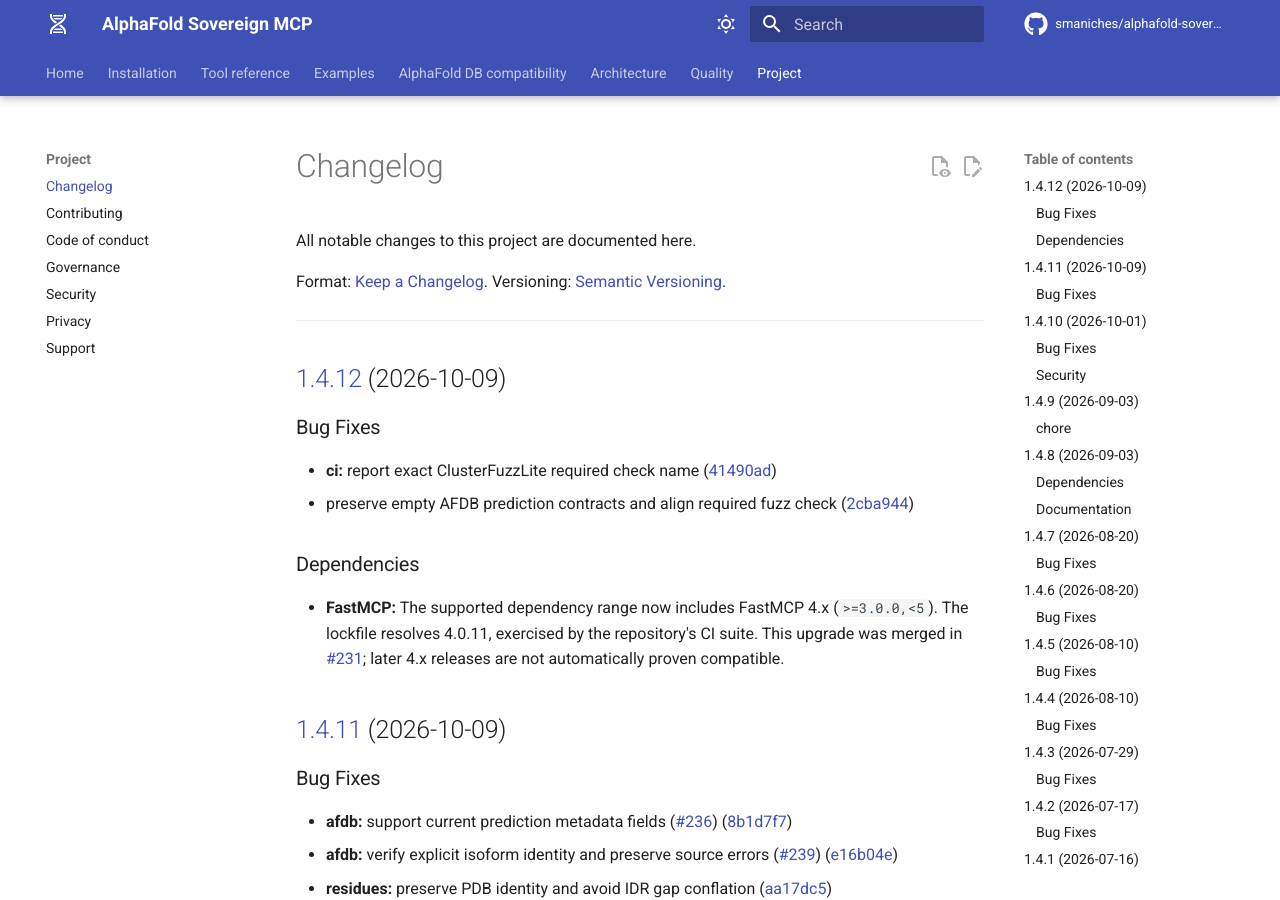
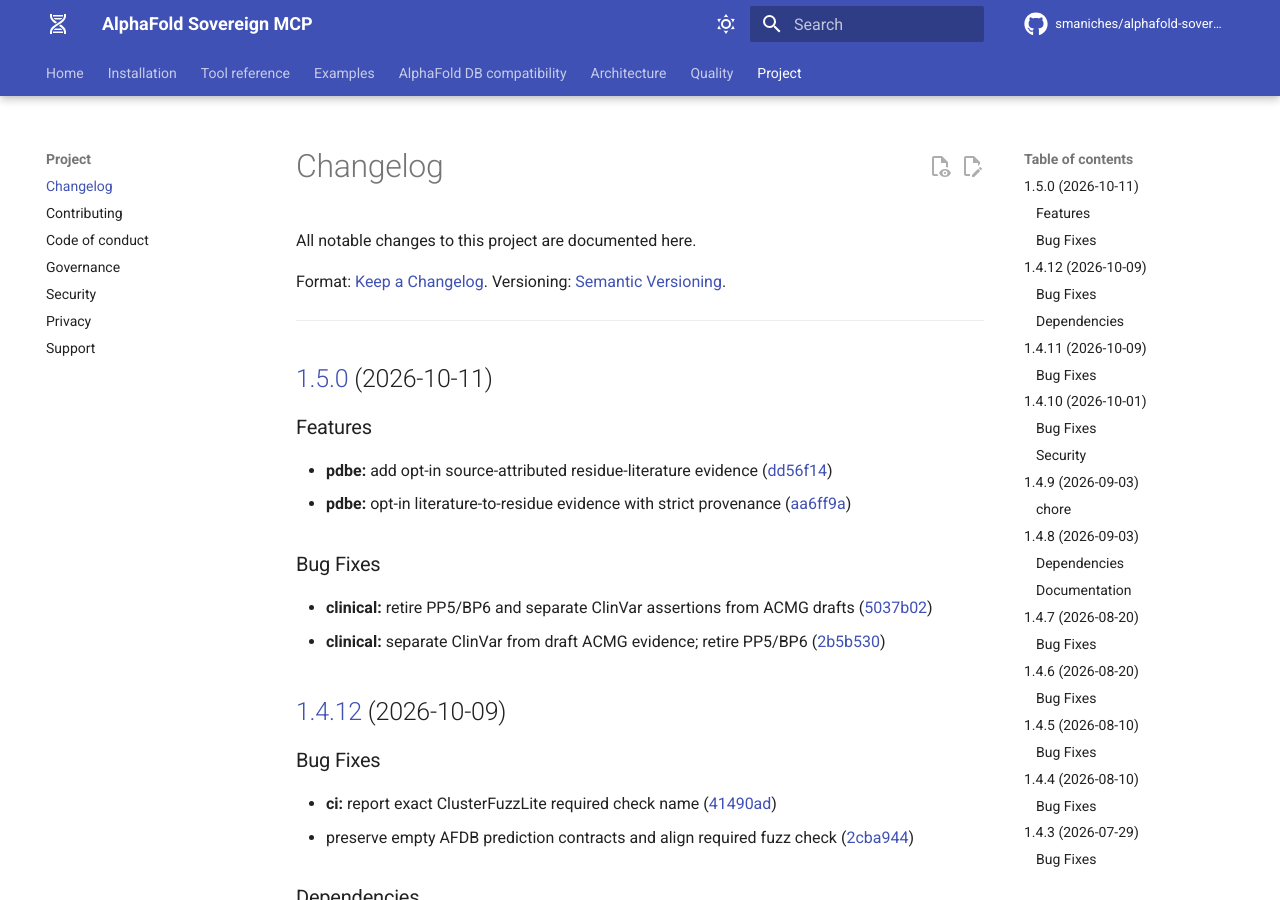
Before and after one commit to smaniches/alphafold-sovereign-mcp, an MkDocs documentation site: the page built from docs/changelog.md, in a window 1280 px wide and 900 px high. Built offline with MkDocs 1.6.1 and Material for MkDocs 9.7.7, drawn with Linux system fonts in a browser that asks for light colours; comment, search, counter and statistics services are not loaded.

Commit message:
chore(main): release 1.5.0

````diff
--- a/CHANGELOG.md
+++ b/CHANGELOG.md
@@ -6,6 +6,20 @@ Format: [Keep a Changelog](https://keepachangelog.com/en/1.1.0/).
 Versioning: [Semantic Versioning](https://semver.org/).
 
 ---
+
+## [1.5.0](https://github.com/smaniches/alphafold-sovereign-mcp/compare/v1.4.12...v1.5.0) (2026-10-11)
+
+
+### Features
+
+* **pdbe:** add opt-in source-attributed residue-literature evidence ([dd56f14](https://github.com/smaniches/alphafold-sovereign-mcp/commit/dd56f1488876bb96c0cd15f90640f764aa58e9ee))
+* **pdbe:** opt-in literature-to-residue evidence with strict provenance ([aa6ff9a](https://github.com/smaniches/alphafold-sovereign-mcp/commit/aa6ff9a26d7fa433d80b43885adfc25233123093))
+
+
+### Bug Fixes
+
+* **clinical:** retire PP5/BP6 and separate ClinVar assertions from ACMG drafts ([5037b02](https://github.com/smaniches/alphafold-sovereign-mcp/commit/5037b022d09750f928bec9d15853f02b916eb66b))
+* **clinical:** separate ClinVar from draft ACMG evidence; retire PP5/BP6 ([2b5b530](https://github.com/smaniches/alphafold-sovereign-mcp/commit/2b5b530fcbad0dd9577c0e53552cf819f2cbf660))
 
 ## [1.4.12](https://github.com/smaniches/alphafold-sovereign-mcp/compare/v1.4.11...v1.4.12) (2026-10-09)
 
--- a/docs/installation.md
+++ b/docs/installation.md
@@ -36,7 +36,7 @@ uv pip install -e ".[tda]"
 
 <!-- x-release-please-start-version -->
 ```bash
-alphafold-sovereign --version       # → 1.4.12
+alphafold-sovereign --version       # → 1.5.0
 alphafold-sovereign --self-test     # → SELF-TEST PASS
 ```
 <!-- x-release-please-end-version -->
--- a/pyproject.toml
+++ b/pyproject.toml
@@ -9,7 +9,7 @@ build-backend = "hatchling.build"
 
 [project]
 name = "alphafold-sovereign-mcp"
-version = "1.4.12"
+version = "1.5.0"
 description = "MCP server wrapping AlphaFold DB and 8 other biomedical data sources, with a local SQLite knowledge graph."
 readme = "README.md"
 license = {text = "Apache-2.0"}
--- a/server.json
+++ b/server.json
@@ -3,7 +3,7 @@
   "name": "io.github.smaniches/alphafold-sovereign-mcp",
   "title": "AlphaFold Sovereign MCP",
   "description": "MCP server for AlphaFold and 8 other biomedical data sources with a local SQLite knowledge graph",
-  "version": "1.4.12",
+  "version": "1.5.0",
   "repository": {
     "url": "https://github.com/smaniches/alphafold-sovereign-mcp",
     "source": "github"
@@ -12,7 +12,7 @@
     {
       "registryType": "pypi",
       "identifier": "alphafold-sovereign-mcp",
-      "version": "1.4.12",
+      "version": "1.5.0",
       "runtimeHint": "uvx",
       "transport": {
         "type": "stdio"
--- a/smithery.yaml
+++ b/smithery.yaml
@@ -16,7 +16,7 @@ description: >-
   must be reviewed by qualified humans before clinical use — see
   STATUS.md and LIMITATIONS.md.
 maturity: beta
-version: "1.4.12" # x-release-please-version
+version: "1.5.0" # x-release-please-version
 homepage: https://github.com/smaniches/alphafold-sovereign-mcp
 license: Apache-2.0
 author:
--- a/src/alphafold_sovereign/__init__.py
+++ b/src/alphafold_sovereign/__init__.py
@@ -11,7 +11,7 @@ Licensed under Apache 2.0.  See `LICENSE`.
 
 from __future__ import annotations
 
-__version__ = "1.4.12"  # x-release-please-version
+__version__ = "1.5.0"  # x-release-please-version
 __author__ = "Santiago Maniches"
 __author_email__ = "santiago@topologica.ai"
 __license__ = "Apache-2.0"
````
Also changed, not shown: README.md (+2 -2 lines), STATUS.md (+2 -2 lines), .release-please-manifest.json, .zenodo.json, 2 other files.
